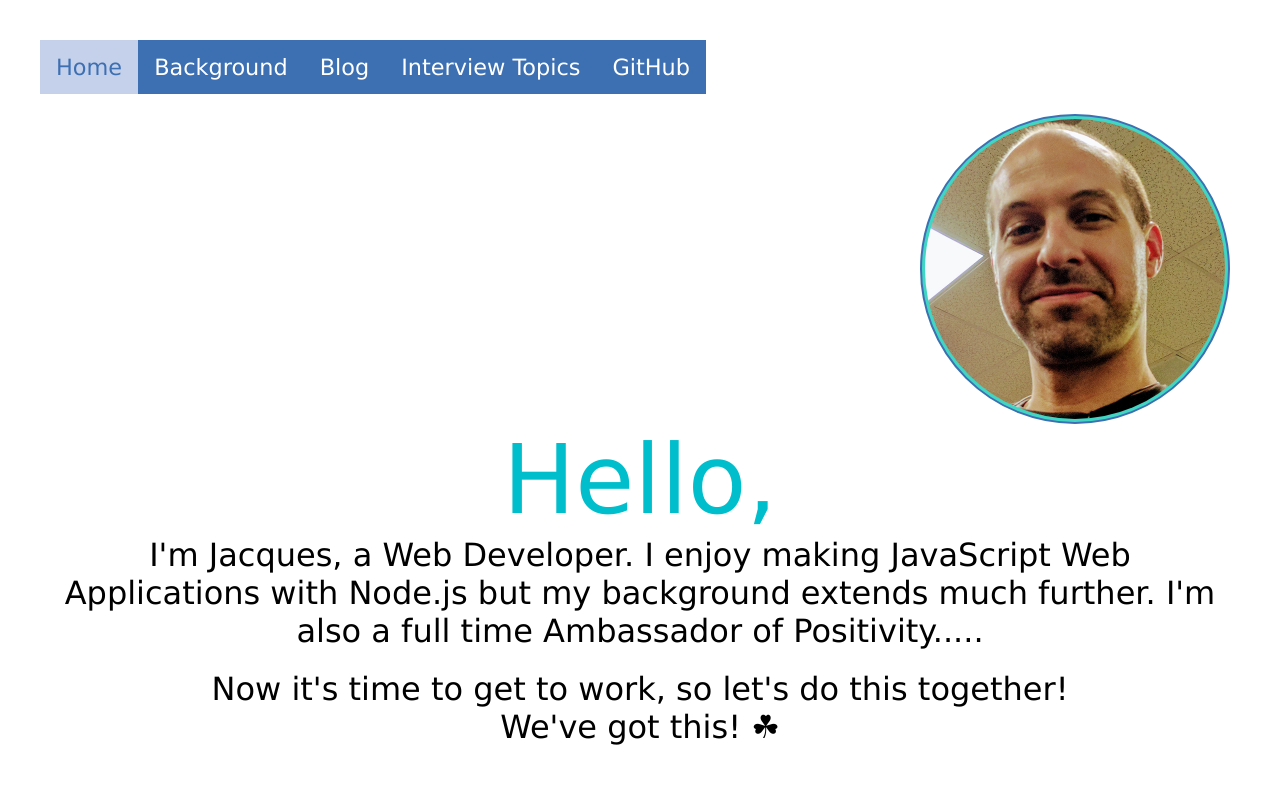
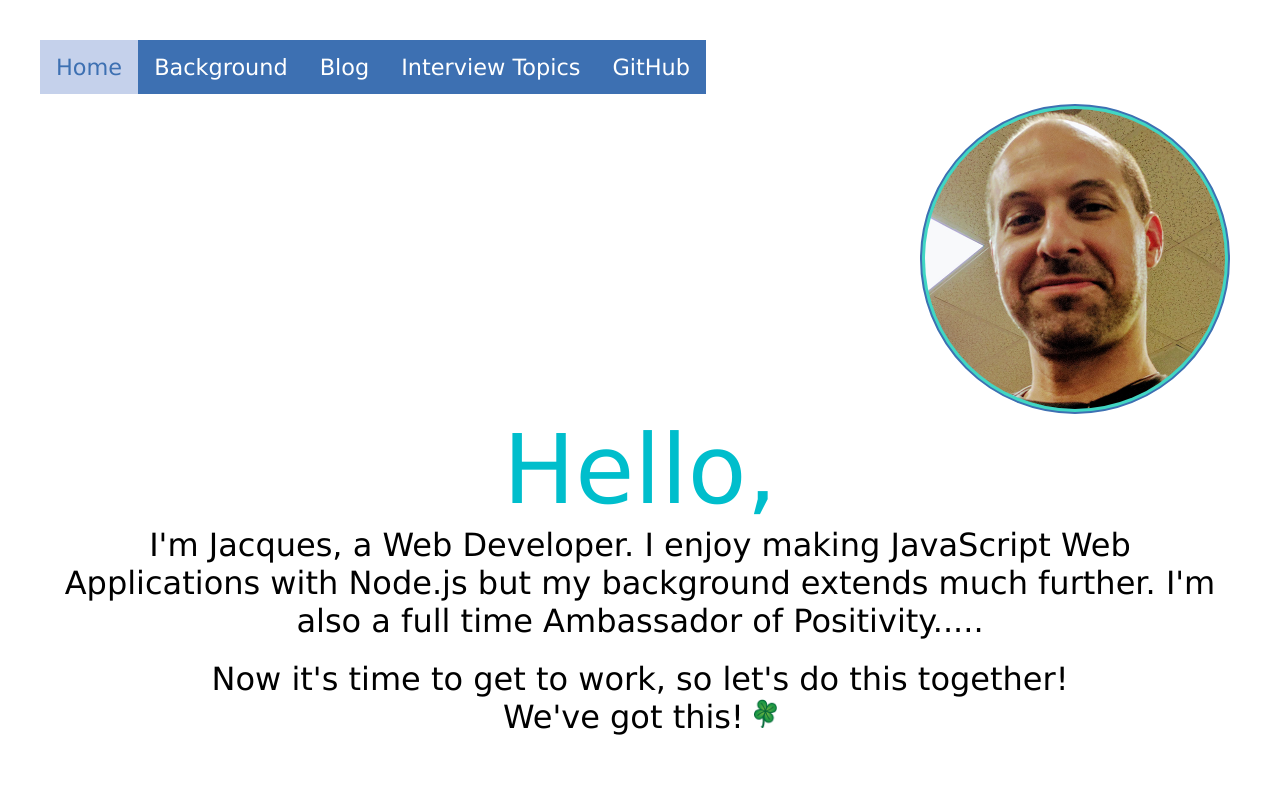
Before and after one commit to JacquesBegin/portfolioWebsite, a plain HTML site: page public/index.html in a window 1280 px wide. Shown: the top 798 px of the page. Drawn offline with Linux system fonts and the light colour scheme.

Commit message:
Add clover icon for consistency between browsers instead of the unicode character

```diff
--- a/public/css/home.css
+++ b/public/css/home.css
@@ -43,7 +43,7 @@
 
 #homePortraitBorder {
   float: right;
-  margin-top: 10px;
+  /* margin-top: 10px; */
   margin-left: 40px;
   padding: 3px;
   background-color: #41d6c3;
@@ -55,6 +55,11 @@
   display: block;
   max-width: 100%;
   border-radius: 50%;
+}
+
+#clover {
+  width: 23px;
+  height: 29px;
 }
 
 @media screen and (max-width: 1100px) {
--- a/public/html/home.html
+++ b/public/html/home.html
@@ -1,11 +1,11 @@
 <div>
   <div id="homeHeader">
     <div id="homePortraitBorder">
-      <img src="images/jacquesHome.png" alt="Portrait of my smiling face" id="jacquesHomePortrait">
+      <img src="./images/jacquesHome.png" alt="Portrait of my smiling face" id="jacquesHomePortrait">
     </div>
     <div id="welcomeMessage"><span id="hello">Hello,</span>
       <div>I'm Jacques, a Web Developer. I enjoy making JavaScript Web Applications with Node.js but my background extends much further. I'm also a full time Ambassador of Positivity.....</div>
-      <div id="welcomePositive">Now it's time to get to work, so let's do this together!</div><div>We've got this! &#9752</div>
+      <div id="welcomePositive">Now it's time to get to work, so let's do this together!</div><div>We've got this! <img src="./images/cloverIcon.png" id="clover"></div>
     </div>
   </div>
   <div id="homeContent">
```
Also changed, not shown: public/images/cloverIcon.png (added).
